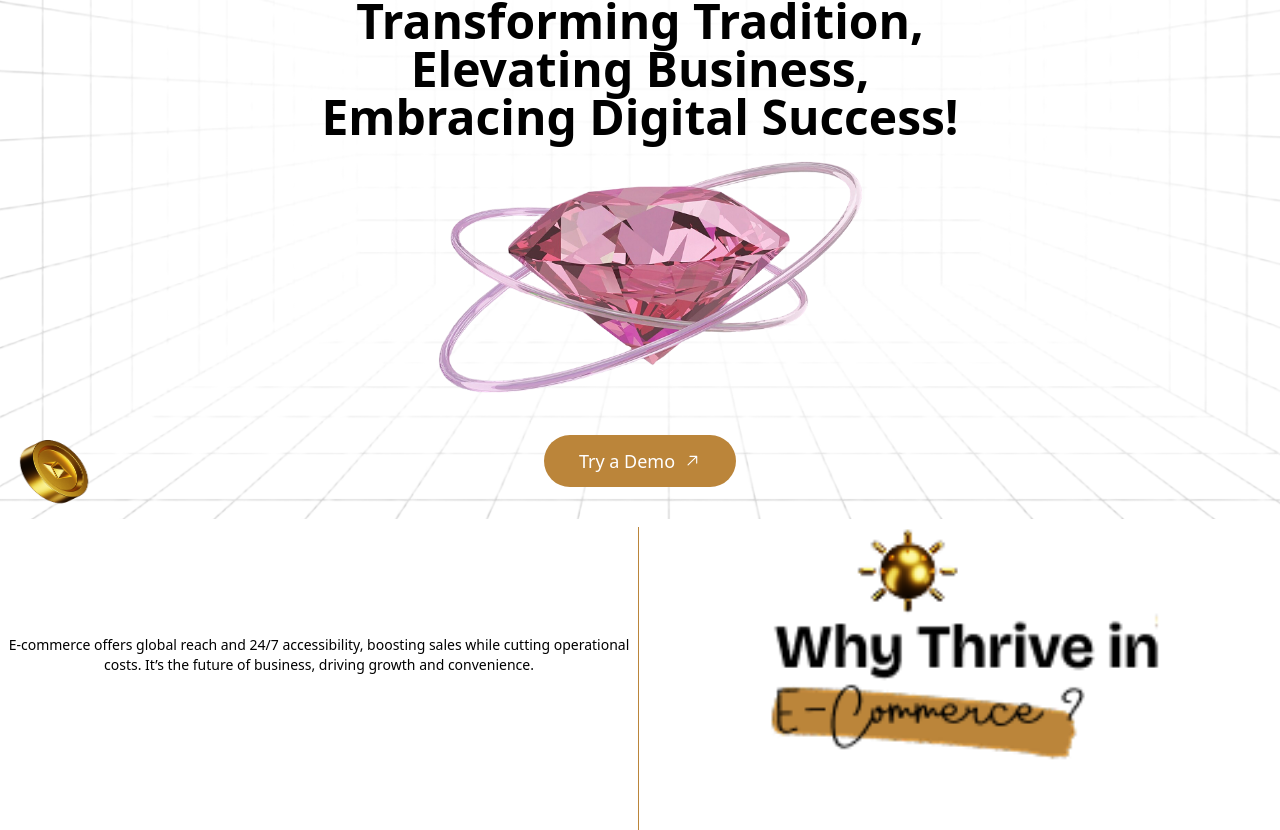
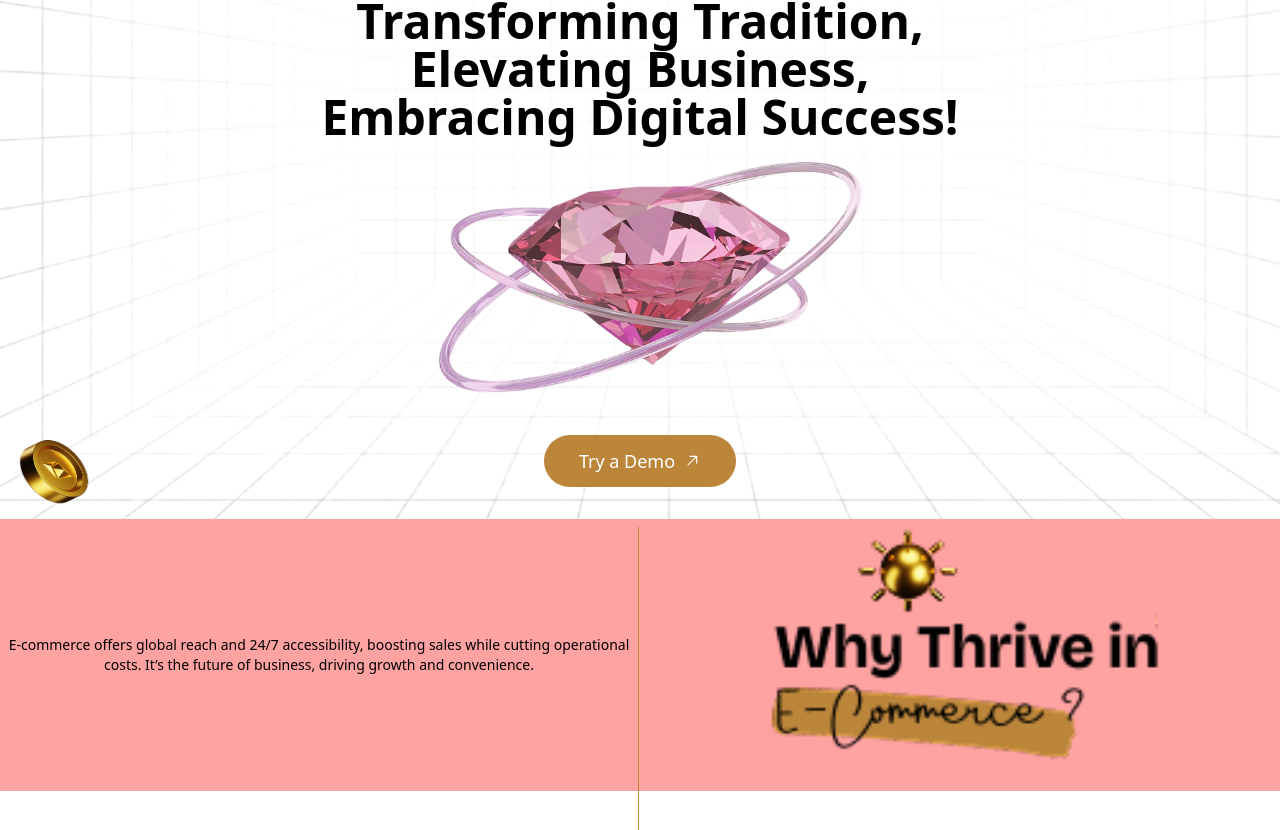
Before and after one commit to pritibishnoii/jwl, a Next.js app: page / in a window 1280 px wide. Shown: the part 252-1082 px from the top of the page. Built offline with nearby package versions, Linux system fonts and the light colour scheme.

Commit message:
fixed error

```diff
--- a/jsconfig.json
+++ b/jsconfig.json
@@ -10,7 +10,7 @@
 
 {
   "compilerOptions": {
-    "baseUrl": "src",
+    "baseUrl": "./src",
     "paths": {
       "@/components/*": ["components/*"]
     }
--- a/src/Components/MiddleCards.jsx
+++ b/src/Components/MiddleCards.jsx
@@ -7,7 +7,7 @@ const MiddleCards = () => {
     return (
         <div className='w-full h-max bg-white '>
 
-            <div className='flex w-full h-max bg-white'>
+            <div className='flex w-full h-max bg-red-300'>
                 {/* first row  */ }
                 {/* heading  */ }
                 <div className='w-1/2  flex h-68 justify-center items-center'>
```
